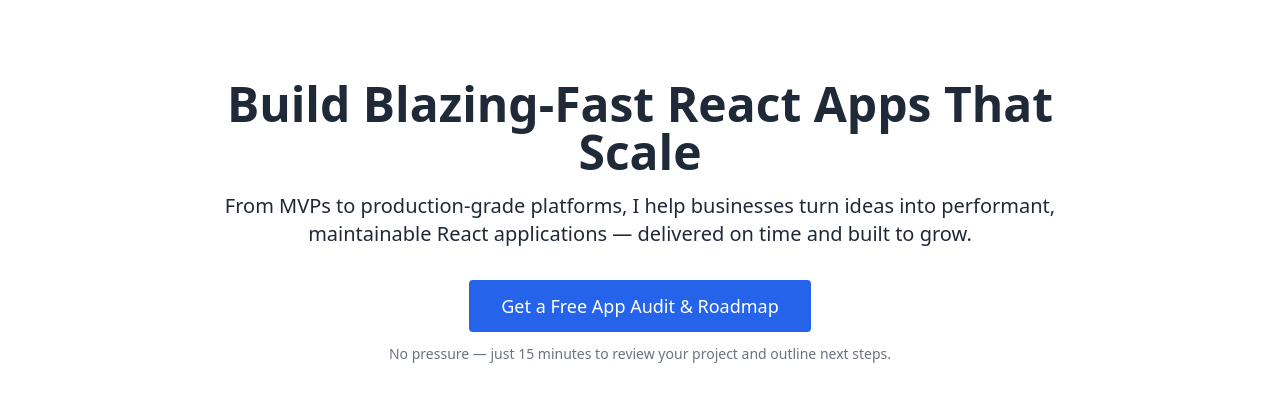
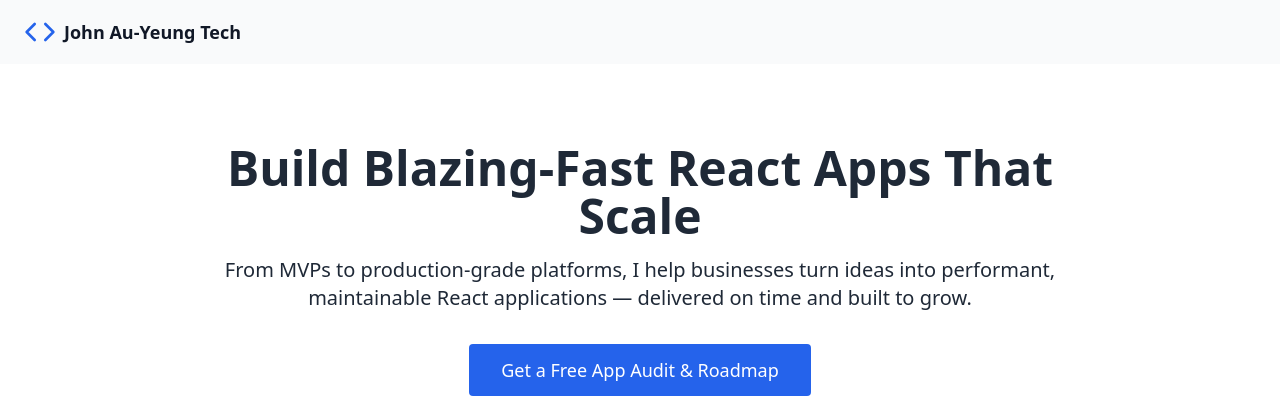
Before and after one commit to jauyeunggithub/react-landing-page, a website: page index.html in a window 1280 px wide. Shown: the top 405 px of the page. Drawn offline with nearby package versions, Linux system fonts and the light colour scheme.

Commit message:
add brand name

```diff
--- a/index.html
+++ b/index.html
@@ -27,6 +27,19 @@
 </head>
 
 <body class="bg-gray-50 text-gray-800">
+  <!-- Brand Header -->
+  <header class="flex items-center justify-between px-6 py-4">
+    <div class="flex items-center space-x-2">
+      <!-- Heroicon logo (CodeBracketIcon) -->
+      <svg xmlns="http://www.w3.org/2000/svg" class="h-8 w-8 text-blue-600"
+        fill="none" viewBox="0 0 24 24" stroke="currentColor">
+        <path stroke-linecap="round" stroke-linejoin="round" stroke-width="2"
+          d="M16 18l6-6-6-6M8 6l-6 6 6 6" />
+      </svg>
+      <span class="text-lg font-bold text-gray-900">John Au-Yeung Tech</span>
+    </div>
+  </header>
+
 
   <!-- Hero Section -->
   <section class="bg-white py-20 px-6 text-center">
@@ -141,7 +154,7 @@
 
   <!-- Footer -->
   <footer class="py-6 text-center text-gray-500 text-sm">
-    © 2025 John Au-Yeung. All rights reserved.
+    © 2025 John Au-Yeung Tech. All rights reserved.
   </footer>
 
 </body>
```
